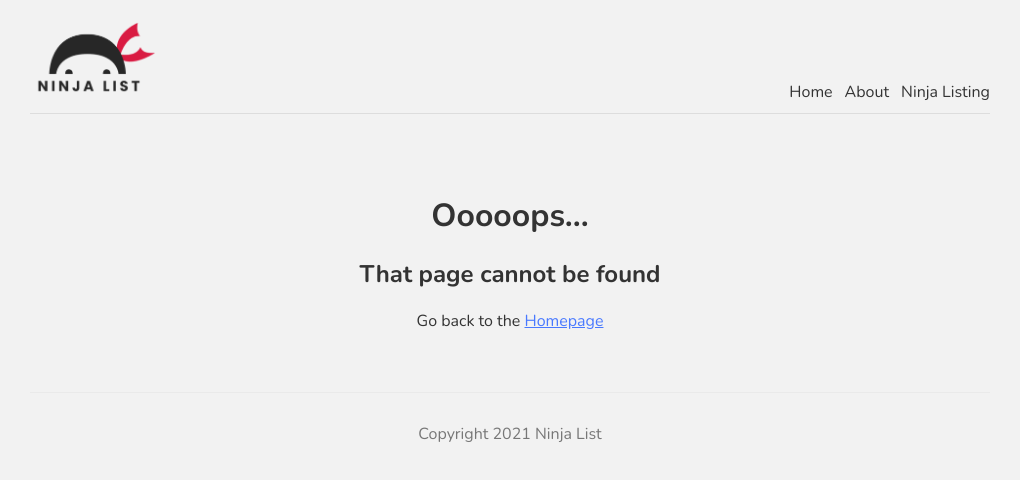
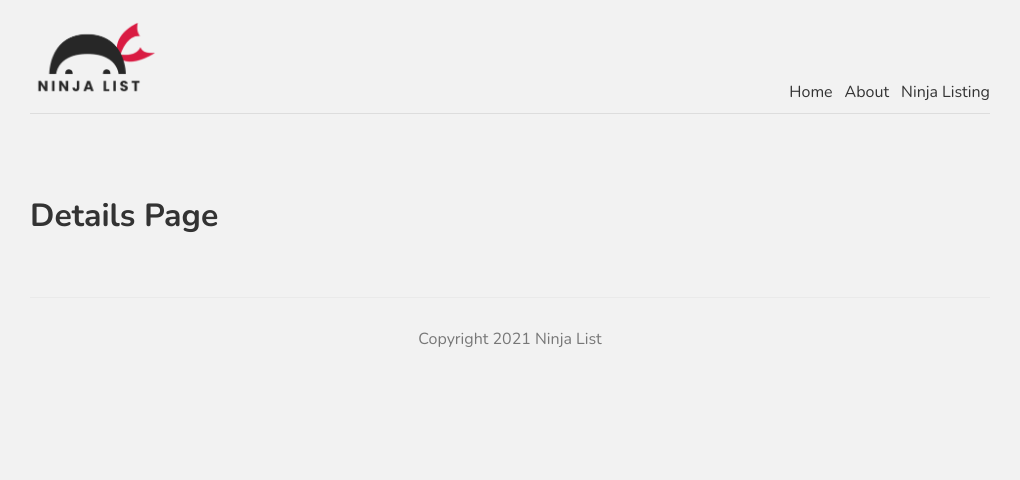
Before and after one commit to crypt096/nextjs, a Next.js app: page /ninjas/1 in a window 1280 px wide. Before the commit this address had no page. Shown: the top 480 px of the page, without its empty margins (130-1150 px from the left). Built offline with nearby package versions, Linux system fonts and the light colour scheme.

Commit message:
Add dynamics routes ( part 1 )

```diff
--- /dev/null
+++ b/pages/ninjas/[id].js
@@ -0,0 +1,9 @@
+const Details = () => {
+  return (
+    <div>
+      <h1>Details Page</h1>
+    </div>
+  );
+}
+
+export default Details;
--- a/pages/ninjas/index.js
+++ b/pages/ninjas/index.js
@@ -1,4 +1,5 @@
 import styles from '../../styles/Ninjas.module.css';
+import Link from 'next/link';
 
 export const getStaticProps = async () => {
   const res = await fetch('https://jsonplaceholder.typicode.com/users');
@@ -16,11 +17,11 @@
     <div>
       <h1>All Ninjas</h1>
       {ninjas.map(ninja => (
-        <div key={ninja.id}>
+        <Link href={`/ninjas/${ninja.id}`} key={ninja.id}>
           <a className={styles.single}>
             <h3>{ninja.name}</h3>
           </a>
-        </div>
+        </Link>
       ))}
     </div>
   );
```
